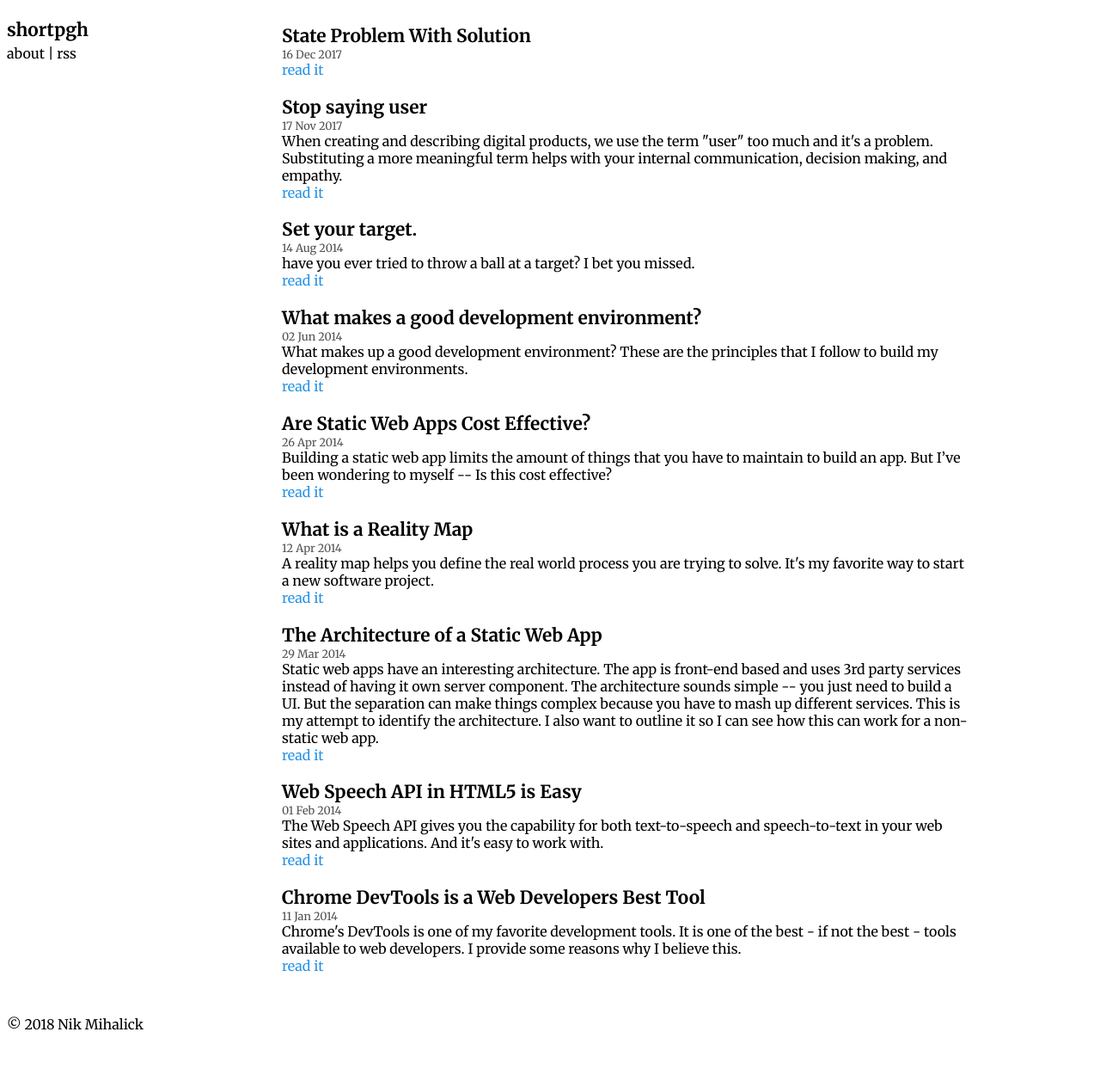
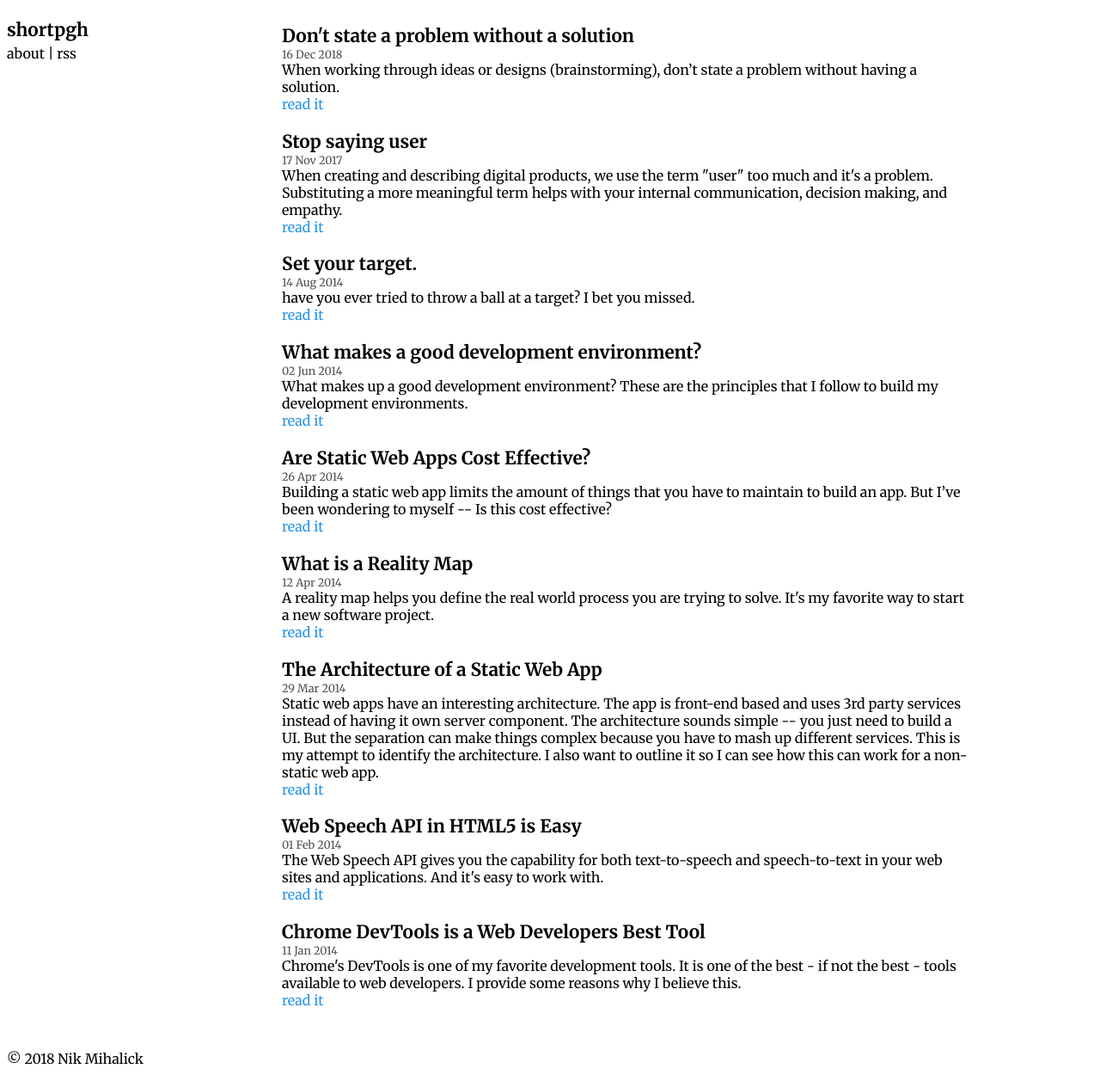
Before and after one commit to shortpgh/site, a Jekyll site: the page built from index.html, in a window 1280 px wide. Shown: the whole page at 86% size. Built offline with Jekyll 4.4.1, drawn with Linux system fonts in a browser that asks for light colours; Markdown is read by kramdown in place of the engine named in the settings; before the commit the page ends 1217 px from its top, so only the background shows below that.

Commit message:
Added metadata.

```diff
--- a/_posts/2017-12-16-state-problem-with-solution.md
+++ b/_posts/2017-12-16-state-problem-with-solution.md
@@ -1,3 +1,11 @@
+---
+layout: post
+title:  "Don't state a problem without a solution"
+date:   2018-12-16 08:21:00
+blurb: When working through ideas or designs (brainstorming), don’t state a problem without having a solution.
+tags: problem solving, management
+---
+
 > “Don’t find fault, find a remedy.”
 > -Henry Ford
 
```
Also changed, not shown: other parts of _posts/2017-12-16-state-problem-with-solution.md (+1 -1 lines).
